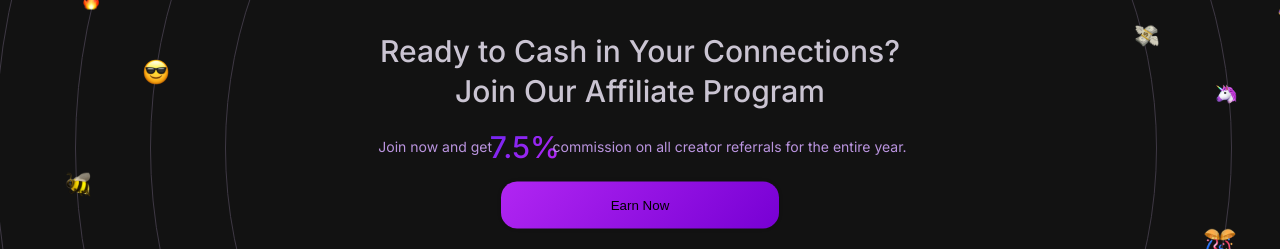
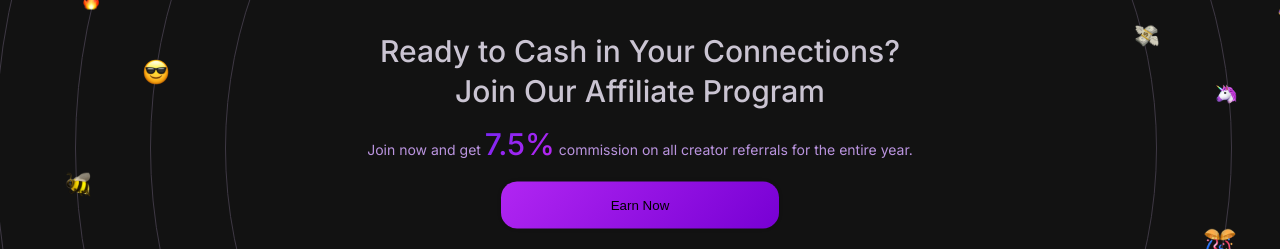
Before and after one commit to tanishaa17/appScrip-assignment, a Next.js app in the folder appscrip-figma/: page / in a window 1280 px wide. Shown: the part 3040-3289 px from the top of the page. Built offline with nearby package versions, Linux system fonts and the light colour scheme.

Commit message:
fixed responsiveness

```diff
--- a/appscrip-figma/src/Pages/Main.jsx
+++ b/appscrip-figma/src/Pages/Main.jsx
@@ -120,9 +120,7 @@ export const Main = () => {
 
                 <span>Ready to Cash in Your Connections?
                     Join Our Affiliate Program</span>
-                <span>Join now and get </span>
-                <span>7.5%</span>
-                <span>commission on all creator referrals for the entire year.</span>
+                <span>Join now and get <span>7.5%</span> commission on all creator referrals for the entire year.</span>
                 <div className={styles.earnNowBtn} >
                     <ButttonMain text='Earn Now' />
                 </div>
--- a/appscrip-figma/src/Styles/Header.module.css
+++ b/appscrip-figma/src/Styles/Header.module.css
@@ -55,13 +55,13 @@
 
     .headingDiv {
         top: 20%;
-        left: 50%
+        left: 42%;
+        text-align: center;
     }
 
     .heading {
         font-size: 20px;
-        font-weight: 700;
-        letter-spacing: 1.5px;
+        letter-spacing: 1px;
     }
 
     .subHeading {
@@ -71,7 +71,7 @@
 
     .formContainer {
         top: 60%;
-        left: 40%;
-        width: 250px;
+        left: 50%;
+        padding: 2%;
     }
 }
--- a/appscrip-figma/src/Styles/Main.module.css
+++ b/appscrip-figma/src/Styles/Main.module.css
@@ -220,6 +220,7 @@
 .box4 {
     height: 476px;
     overflow: hidden;
+    position: relative;
 }
 
 .galaxy1 {
@@ -367,9 +368,6 @@
     transform: translate(-50%, -50%);
 }
 
-.box4 {
-    position: relative;
-}
 
 .box4>span:nth-child(2) {
     width: 572px;
@@ -383,31 +381,26 @@
 }
 
 .box4>span:nth-child(3),
-.box4>span:nth-child(4),
-.box4>span:nth-child(5) {
+.box4>span>span:nth-child(1) {
     color: var(--content-100, #BA94DF);
     font-size: 14px;
     line-height: 22px;
     padding-bottom: 3%;
     position: absolute;
     top: 50%;
-    left: 34%;
+    left: 50%;
     transform: translate(-50%, -50%);
 }
 
-.box4>span:nth-child(4) {
+.box4>span>span:nth-child(1) {
     font-size: 30px;
     font-weight: 500;
-    left: 41%;
-    text-align: center;
     background: linear-gradient(135deg, #7526F2 0%, #C826F2 100%);
     background-clip: text;
     -webkit-background-clip: text;
     -webkit-text-fill-color: transparent;
-}
-
-.box4>span:nth-child(5) {
-    left: 57%;
+    position: relative;
+    left: 0;
 }
 
 .earnNowBtn {
@@ -542,11 +535,11 @@
     }
 
     .box2>span:nth-child(10) {
-        top: 45%;
+        top: 50%;
     }
 
     .joinNowBtn {
-        top: 60%;
+        top: 65%;
     }
 
     .box2>img {
@@ -593,32 +586,25 @@
         line-height: 25px;
     }
 
-    .box4>span:nth-child(3),
-    .box4>span:nth-child(5) {
+    .box4>span:nth-child(3) {
         font-size: 12px;
         width: 80%;
+        top: 55%;
+        text-align: center;
     }
 
     .box4>span:nth-child(3) {
         left: 50%;
-        top: 50%;
     }
 
 
-    .box4>span:nth-child(4) {
+    .box4>span>span:nth-child(1) {
         font-size: 18px;
-        left: 36%;
-    }
-
-    .box4>span:nth-child(5) {
-        left: 82%;
-        display: inline-block;
-        white-space: pre-wrap;
-        word-wrap: break-word;
+        left: 0;
     }
 
     .earnNowBtn {
-        top: 60%;
+        top: 65%;
     }
 
     .box5 {
@@ -634,7 +620,7 @@
 
     .box5>span:nth-child(3) {
         font-size: 20px;
-        top: 28%;
+        top: 22%;
 
     }
 
@@ -644,6 +630,11 @@
         white-space: pre-wrap;
         word-wrap: break-word;
         width: 90%;
+        top: 50;
+    }
+
+    .learnMoreBtn {
+        top: 72%;
     }
 
 }
```
